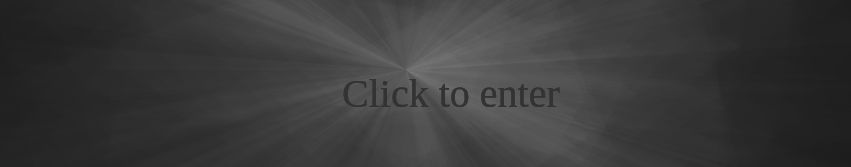
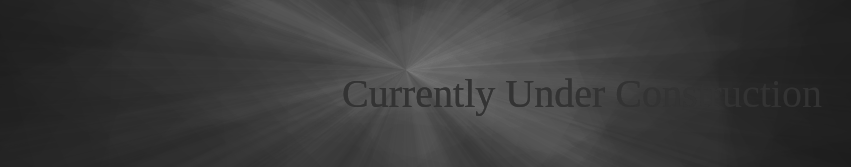
Before and after one commit to dianewudw/portfolio, a Next.js app: page / in a window 1280 px wide. Shown: the part 330-497 px from the top of the page, without its empty margins (234-1085 px from the left). Built offline with nearby package versions, Linux system fonts and the light colour scheme; a web font is replaced by a local one.

Commit message:
update intro so ppl know I'm still working on it

```diff
--- a/src/app/NavigationBar.js
+++ b/src/app/NavigationBar.js
@@ -11,7 +11,7 @@ export default function NavigationBar() {
                         alt="Brand Logo"
                         class='flex w-12 h-12 md:w-20 md:h-20'
                     />
-                    <p class='hidden md:flex flex-nowrap text-2xl text-gray mx-3'>Diane Wu</p>
+                    <p class='md:flex flex-nowrap text-2xl text-gray mx-3'>Diane Wu</p>
                 </a>
                 <div class='md:flex contents-center'>
                     <Link href="/about" passHref class='hidden md:flex content-center no-underline margin mx-8 text-2xl hover:text-diane text-gray'>
--- a/src/app/page.js
+++ b/src/app/page.js
@@ -164,7 +164,7 @@ void main() {
             height: "100vh", width: "100vw", overflow: "hidden", backgroundColor: "#D06EF5"
         }}/>
         <div>
-        <a href='/home' >Click to enter</a>
+        <a href='/home' >Currently Under Construction</a>
         </div>
     </div>
 }
```
